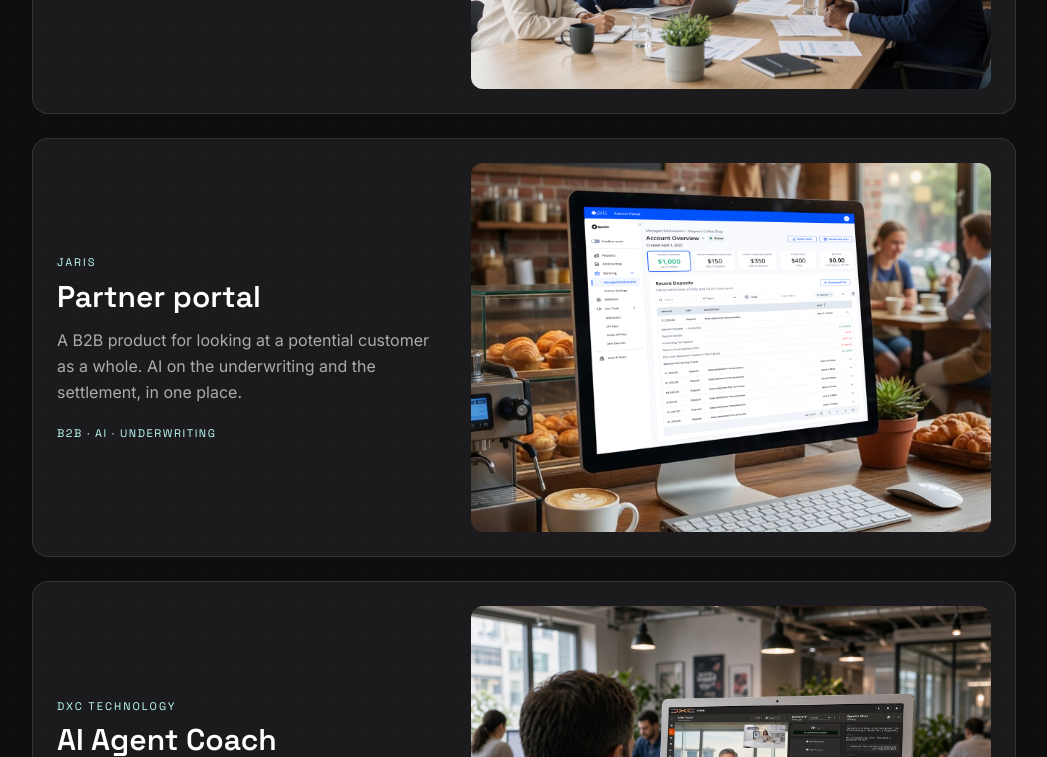
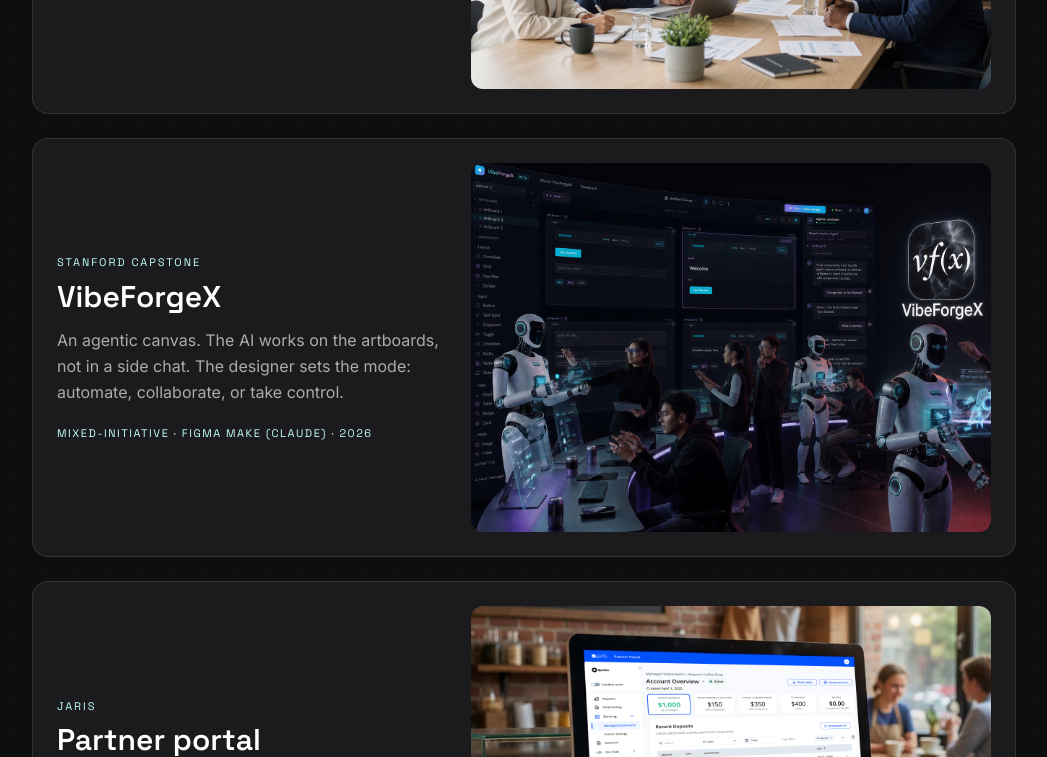
Before and after one commit to Y3510X/www-ai-vibedesigner, a plain HTML site: page www-ai-vibe-designer/public/portfolio/index.html in a window 1280 px wide. Shown: the part 744-1501 px from the top of the page, without its empty margins (116-1163 px from the left). Drawn offline with nearby package versions, Linux system fonts and the light colour scheme.

Commit message:
Add VibeForgeX to the portfolio and resume.

```diff
--- a/www-ai-vibe-designer/public/portfolio/index.html
+++ b/www-ai-vibe-designer/public/portfolio/index.html
@@ -117,6 +117,16 @@ tailwind.config = {
       <img class="w-full h-auto rounded-xl" src="/portfolio/worksphere.jpg" alt="Worksphere, the HR canvas">
     </a>
 
+    <a class="card rounded-2xl p-5 sm:p-6 grid lg:grid-cols-[minmax(0,0.9fr)_minmax(0,1.2fr)] gap-6 items-center block" href="https://www.figma.com/make/kY3cgE07xqigbBMewwaYrW/VibeForgeX-Web-App-Interface" target="_blank" rel="noopener">
+      <div>
+        <p class="font-display text-[11px] tracking-[0.18em] uppercase text-cyan">Stanford capstone</p>
+        <h2 class="font-display text-3xl font-semibold mt-2">VibeForgeX</h2>
+        <p class="text-mute mt-3 leading-relaxed">An agentic canvas. The AI works on the artboards, not in a side chat. The designer sets the mode: automate, collaborate, or take control.</p>
+        <p class="font-display text-[11px] tracking-[0.14em] uppercase text-cyan mt-5">Mixed-initiative · Figma Make (Claude) · 2026</p>
+      </div>
+      <img class="w-full h-auto rounded-xl" src="/portfolio/vibeforgex-hero.jpg" alt="VibeForgeX, the agentic canvas">
+    </a>
+
     <a class="card rounded-2xl p-5 sm:p-6 grid lg:grid-cols-[minmax(0,0.9fr)_minmax(0,1.2fr)] gap-6 items-center block" href="https://www.behance.net/gallery/247131445/Jaris-Partner-Portal" target="_blank" rel="noopener">
       <div>
         <p class="font-display text-[11px] tracking-[0.18em] uppercase text-cyan">Jaris</p>
```
Also changed, not shown: www-ai-vibe-designer/public/resume/index.html (+1 -1 lines), www-ai-vibe-designer/public/portfolio/vibeforgex-hero.jpg (added).
